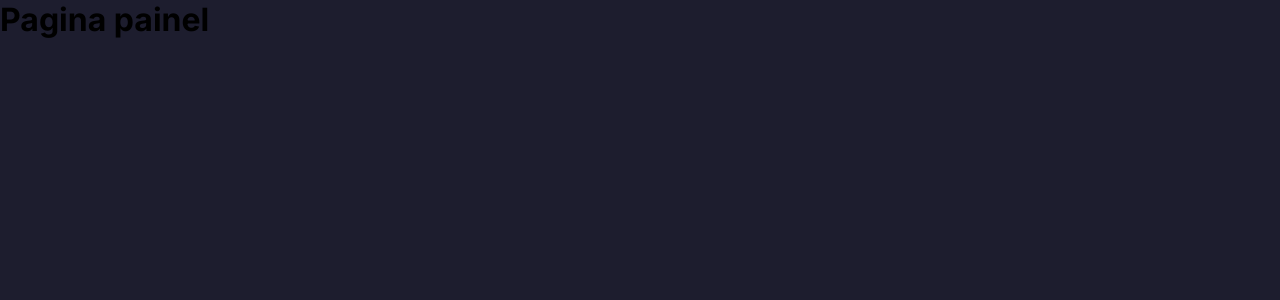
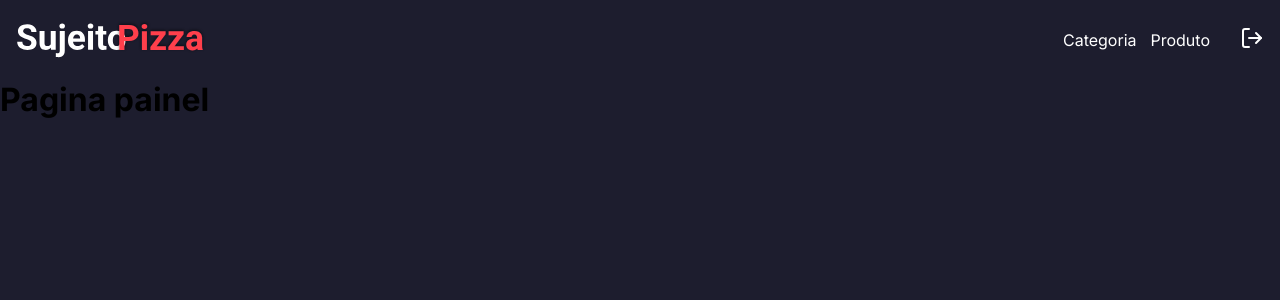
Before and after one commit to CaioZanqueta/pizzaria, a Next.js app in the folder frontend/: page /dashboard in a window 1280 px wide. Shown: the top 300 px of the page. Built offline with nearby package versions, Linux system fonts and the light colour scheme.

Commit message:
Frontend update

```diff
--- a/frontend/package.json
+++ b/frontend/package.json
@@ -10,6 +10,8 @@
   },
   "dependencies": {
     "axios": "^1.8.2",
+    "cookies-next": "^5.1.0",
+    "lucide-react": "^0.479.0",
     "next": "14.2.4",
     "react": "^18",
     "react-dom": "^18",
--- /dev/null
+++ b/frontend/src/app/dashboard/components/header/index.tsx
@@ -0,0 +1,39 @@
+import Link from 'next/link'
+import styles from './styles.module.scss'
+import Image from 'next/image'
+import logoImg from '/public/logo.svg'
+import { LogOutIcon } from 'lucide-react'
+
+export function Header() {
+  return (
+    <header className={styles.headerContainer}>
+      <div className={styles.headerContent}>
+        <Link href="/dashboard">
+          <Image
+            alt="Logo Sujeito Pizza"
+            src={logoImg}
+            width={190}
+            height={60}
+            priority={true}
+            quality={100}
+          />
+        </Link>
+
+        <nav>
+          <Link href="/dashboard/category">
+            Categoria
+          </Link>
+          <Link href="/dashboard/product">
+            Produto
+          </Link>
+
+          <form>
+            <button type='submit'>
+              <LogOutIcon size={24} color='#FFF'/>
+            </button>
+          </form>
+        </nav>
+      </div>
+    </header>
+  )
+}
--- /dev/null
+++ b/frontend/src/app/dashboard/components/header/styles.module.scss
@@ -0,0 +1,40 @@
+.headerContainer {
+  height: 5rem;
+}
+
+.headerContent {
+  max-width: 1280px;
+  height: 5rem;
+  margin: 0 auto;
+  padding: 0 16px;
+  display: flex;
+  align-items: center;
+  justify-content: space-between;
+
+  nav {
+    display: flex;
+    align-items: center;
+    gap: 14px;
+
+    a {
+      color: var(--white);
+      text-decoration: none;
+      transition: color .5s;
+
+      &:hover {
+        color: var(--red-900);
+      }
+    }
+
+    button {
+      border: 0;
+      background: transparent;
+      margin-left: 16px;
+      transition: transform .5s;
+
+      &:hover {
+        transform: scale(1.2);
+      }
+    }
+  }
+}
--- /dev/null
+++ b/frontend/src/app/dashboard/layout.tsx
@@ -0,0 +1,10 @@
+import { Header } from "./components/header"
+
+export default function DashboardLayout({ children }: { children: React.ReactNode }) {
+  return (
+    <>
+      <Header/>
+      {children}
+    </>
+  )
+}
```
Also changed, not shown: frontend/src/app/page.tsx (+43 -1 lines), frontend/src/app/signup/page.tsx (+19 -3 lines), frontend/src/lib/cookieClient.ts (added, +7 -0 lines), frontend/src/lib/cookieServer.ts (added, +7 -0 lines), frontend/src/middleware.ts (added, +45 -0 lines), frontend/src/services/api.ts (renamed from frontend/src/services/app.ts), 1 other file (tests, documents, lock files or other folders).
